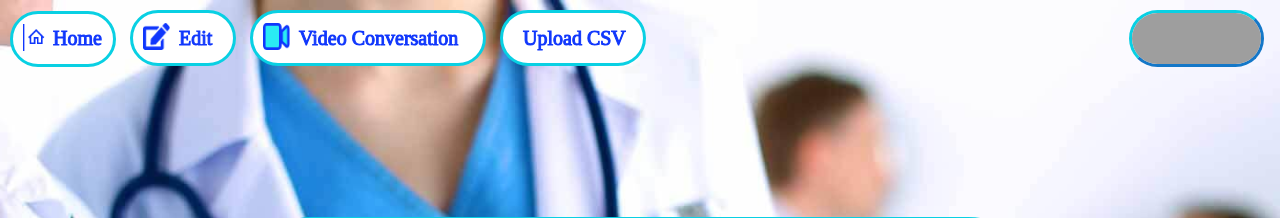
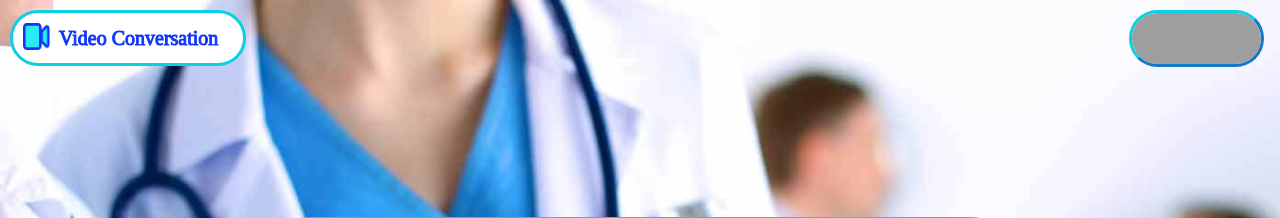
Before and after one commit to MoWafy001/Detection-of-Heart-Diseases, a Flask app: template templates/doctorPage.html in a window 1280 px wide. Shown: the top 218 px of the page. Run offline with Flask 2, Linux system fonts and the light colour scheme; the template is opened without the code that fills it, so the values that code supplies are empty; parts of the project's set-up code (start-up, migrations or seed data) failed here and were passed over; grey boxes are pictures that could not be loaded.

Commit message:
removed some buttons

```diff
--- a/templates/doctorPage.html
+++ b/templates/doctorPage.html
@@ -10,18 +10,8 @@
 </head>
 
 <body style="background-image: url('/static/img/background.jpg');">
-
-    <a href="#" id="O"><img class="home" src="/static/img/icon.png">
-        <div id="H">Home</div>
-    </a>
-    <a href="#" id="D"><img class="home" src="/static/img/edit.png">
-        <div id="E">Edit</div>
-    </a>
     <a href="/video/{{patient_id}}" {% if is_meeting %}style="background:#ff0"{% endif %} id="I"><img class="home" src="/static/img/video.png">
         <div id="V">Video Conversation</div>
-    </a>
-    <a href="#" id="P">
-        <div id="U">Upload CSV</div>
     </a>
     <img src="/static/img/Logo.png" class="Logo">
 
```
